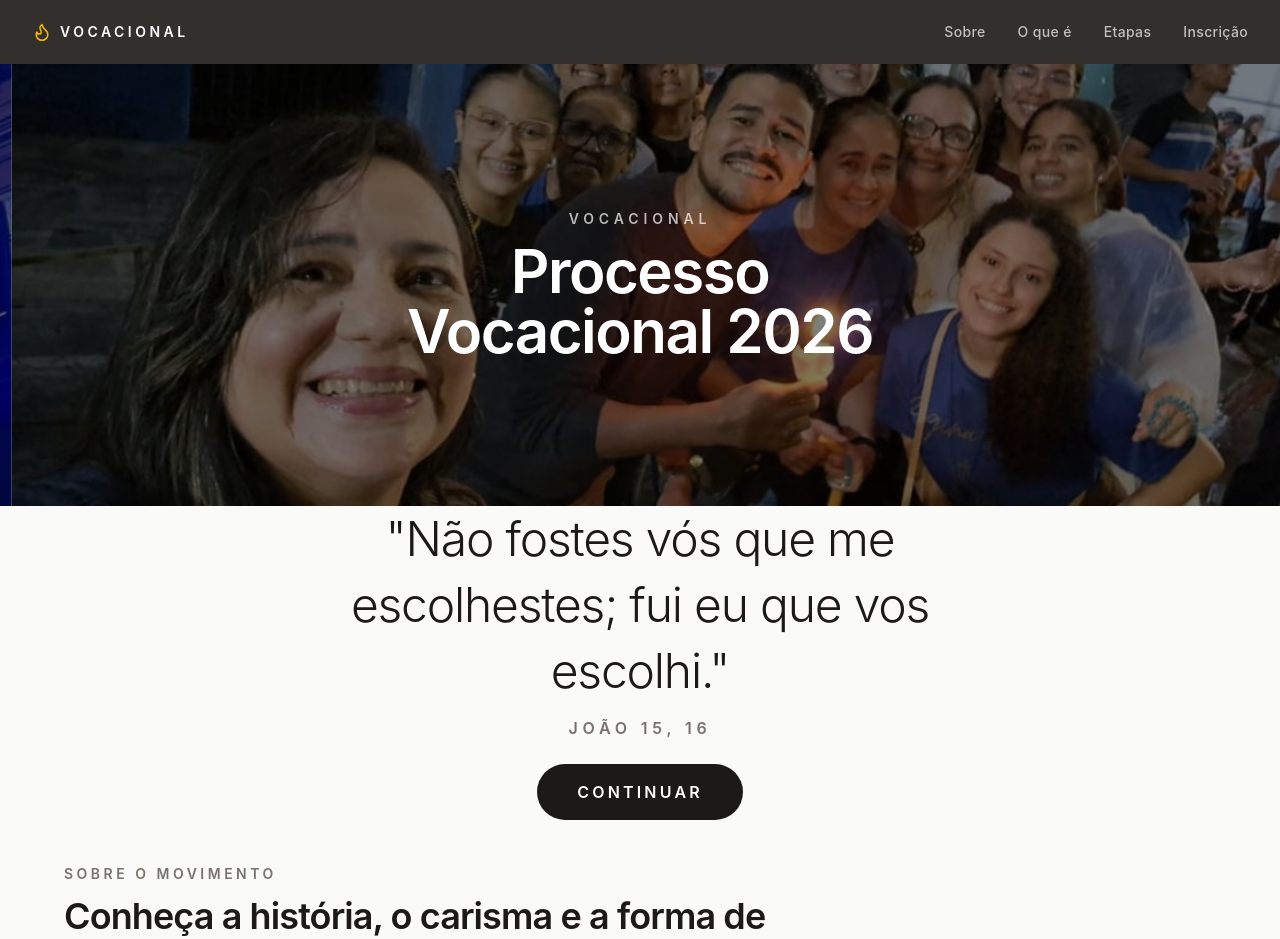
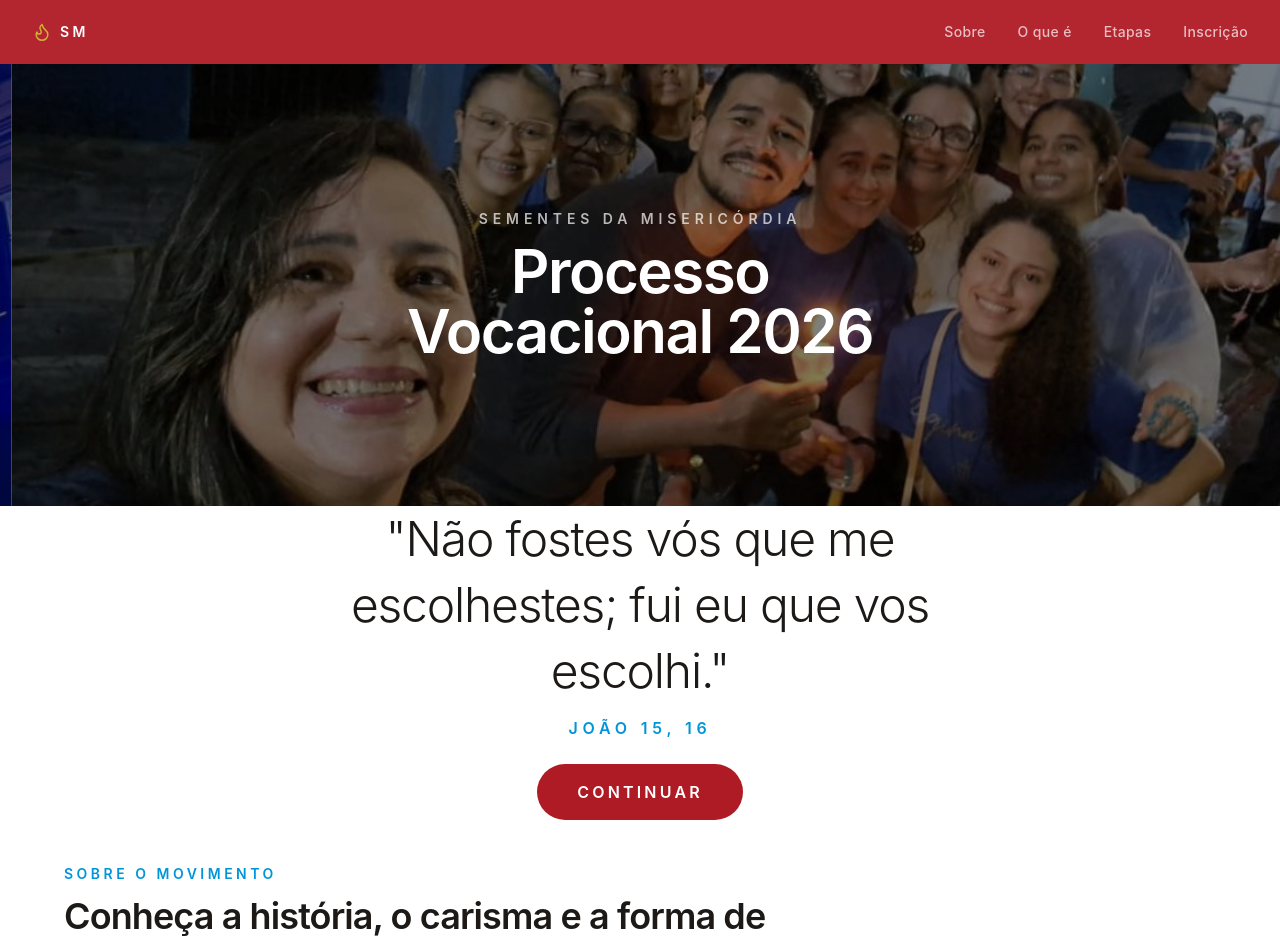
Before and after one commit to luanhmilano/sm-vocacional, a React (Vite) app: page / in a window 1280 px wide. Shown: the top 939 px of the page. Built offline with nearby package versions, Linux system fonts and the light colour scheme.

Commit message:
style: new colors and layout

```diff
--- a/src/App.tsx
+++ b/src/App.tsx
@@ -1,26 +1,56 @@
-import About from "./components/about"
-import Checklist from "./components/checklist"
-import FooterCTA from "./components/footer"
+import { lazy, Suspense } from "react"
+import Navbar from "./components/navbar"
 import Intro from "./components/intro"
-import Navbar from "./components/navbar"
-import Testemonial from "./components/testimonial"
-import Timeline from "./components/timeline"
-import WhatIs from "./components/what-is"
-import WhatIsNot from "./components/what-is-not"
+import { FadeInScroll } from "./components/utils/wrapper"
+
+const About = lazy(() => import("./components/about"))
+const Checklist = lazy(() => import("./components/checklist"))
+const FooterCTA = lazy(() => import("./components/footer"))
+const Testemonial = lazy(() => import("./components/testimonial"))
+const Timeline = lazy(() => import("./components/timeline"))
+const WhatIs = lazy(() => import("./components/what-is"))
+const WhatIsNot = lazy(() => import("./components/what-is-not"))
+
+function SectionFallback() {
+  return (
+    <div className="w-full py-24 flex items-center justify-center">
+      <span className="block w-8 h-8 rounded-full border-2 border-stone-200 border-t-movimento-red animate-spin" />
+    </div>
+  )
+}
 
 function App() {
   return (
     <>
       <Navbar />
-      <main className="bg-stone-50 text-stone-900">
+      <main className="bg-white text-stone-900">
+        <FadeInScroll>
           <Intro />
+        </FadeInScroll>
+
+        <Suspense fallback={<SectionFallback />}>
+          <FadeInScroll>
             <About />
+          </FadeInScroll>
+          <FadeInScroll>
             <WhatIs />
+          </FadeInScroll>
+          <FadeInScroll>
             <WhatIsNot />
+          </FadeInScroll>
+          <FadeInScroll>
             <Timeline />
+          </FadeInScroll>
+          <FadeInScroll>
             <Testemonial />
+          </FadeInScroll>
+          <FadeInScroll>
             <Checklist />
+          </FadeInScroll>
+          <FadeInScroll>
             <FooterCTA />
+          </FadeInScroll>
+        </Suspense>
       </main>
     </>
   )
--- a/src/components/about/index.tsx
+++ b/src/components/about/index.tsx
@@ -4,7 +4,7 @@ export default function About() {
             {/* CARDS, ÍCONES E FOTOS DE ALGUMAS MISSÕES */}
             <div className="mx-auto max-w-6xl">
                 <div className="max-w-3xl">
-                    <p className="text-sm font-semibold uppercase tracking-[0.25em] text-stone-500">Sobre o movimento</p>
+                    <p className="text-sm font-semibold uppercase tracking-[0.25em] text-movimento-blue">Sobre o movimento</p>
                     <h2 className="mt-3 text-3xl font-semibold tracking-tight sm:text-4xl">Conheça a história, o carisma e a forma de viver essa missão</h2>
                 </div>
 
--- a/src/components/intro/index.tsx
+++ b/src/components/intro/index.tsx
@@ -16,7 +16,6 @@ function scrollToAbout() {
 export default function Intro() {
     return (
         <section className="flex h-[calc(100svh-3.5rem)] flex-col lg:h-[calc(100svh-4rem)]">
-            {/* CARROSEL COM TÍTULO SOBREPOSTO */}
             <div className="relative h-[50svh] shrink-0 lg:h-3/5 lg:max-h-[615px]">
                 <EmblaCarousel
                     images={carouselImages}
@@ -24,10 +23,9 @@ export default function Intro() {
                     imageClassName="block h-full w-full object-cover brightness-50"
                 />
 
-                {/* OVERLAY COM TÍTULO */}
                 <div className="absolute inset-0 flex flex-col items-center justify-center px-6 text-center text-white">
                     <p className="mb-3 text-xs font-semibold uppercase tracking-[0.35em] text-white/70 sm:text-sm">
-                        Vocacional
+                        Sementes da Misericórdia
                     </p>
                     <h1 className="max-w-2xl text-balance text-4xl font-semibold tracking-tight sm:text-5xl lg:text-6xl">
                         Processo Vocacional 2026
@@ -36,19 +34,19 @@ export default function Intro() {
             </div>
 
             {/* CITAÇÃO + BOTÃO */}
-            <div className="flex flex-1 flex-col items-center justify-center gap-5 bg-stone-50 px-6 text-center sm:px-10">
+            <div className="flex flex-1 flex-col items-center justify-center gap-5 bg-white px-6 text-center sm:px-10">
                 <blockquote className="max-w-2xl">
                     <p className="text-2xl leading-snug font-light tracking-tight text-stone-900 sm:text-3xl lg:text-4xl xl:text-5xl">
                         "Não fostes vós que me escolhestes; fui eu que vos escolhi."
                     </p>
-                    <footer className="mt-3 text-sm font-semibold uppercase tracking-[0.3em] text-stone-500 sm:text-base">
+                    <footer className="mt-3 text-sm font-semibold uppercase tracking-[0.3em] text-movimento-blue sm:text-base">
                         João 15, 16
                     </footer>
                 </blockquote>
 
                 <button
                     onClick={scrollToAbout}
-                    className="mt-1 rounded-full bg-stone-900 px-8 py-3 text-sm font-semibold uppercase tracking-[0.2em] text-white transition-colors hover:bg-stone-700 focus-visible:outline-2 focus-visible:outline-offset-2 focus-visible:outline-stone-900 sm:px-10 sm:py-4 sm:text-base"
+                    className="mt-1 rounded-full bg-movimento-red px-8 py-3 text-sm font-semibold uppercase tracking-[0.2em] text-white transition-colors hover:bg-movimento-red/80 focus-visible:outline-2 focus-visible:outline-offset-2 focus-visible:outline-movimento-red sm:px-10 sm:py-4 sm:text-base"
                 >
                     Continuar
                 </button>
--- a/src/components/navbar/index.tsx
+++ b/src/components/navbar/index.tsx
@@ -17,9 +17,8 @@ export default function Navbar() {
     const [open, setOpen] = useState(false);
 
     return (
-        <header className="sticky top-0 z-50 h-14 bg-stone-900/90 backdrop-blur-md lg:h-16">
+        <header className="sticky top-0 z-50 h-14 bg-movimento-red/95 backdrop-blur-md lg:h-16">
             <div className="mx-auto flex h-full max-w-7xl items-center justify-between px-5 lg:px-8">
-                {/* LOGO */}
                 <a
                     href="#"
                     onClick={(e) => {
@@ -28,13 +27,12 @@ export default function Navbar() {
                     }}
                     className="flex items-center gap-2 text-white"
                 >
-                    <Flame className="h-5 w-5 text-amber-400" strokeWidth={1.75} />
+                    <Flame className="h-5 w-5 text-movimento-gold" strokeWidth={1.75} />
                     <span className="text-sm font-semibold uppercase tracking-[0.25em]">
-                        Vocacional
+                        SM
                     </span>
                 </a>
 
-                {/* NAV LINKS (desktop) */}
                 <nav className="hidden items-center gap-8 lg:flex">
                     {navLinks.map((link) => (
                         <button
@@ -47,7 +45,6 @@ export default function Navbar() {
                     ))}
                 </nav>
 
-                {/* HAMBURGER (mobile) */}
                 <button
                     aria-label={open ? "Fechar menu" : "Abrir menu"}
                     aria-expanded={open}
@@ -58,9 +55,8 @@ export default function Navbar() {
                 </button>
             </div>
 
-            {/* MOBILE MENU DROPDOWN */}
             {open && (
-                <div className="border-t border-white/10 bg-stone-900 lg:hidden">
+                <div className="border-t border-white/10 bg-movimento-red lg:hidden">
                     <nav className="flex flex-col px-5 py-4">
                         {navLinks.map((link) => (
                             <button
--- a/src/components/testimonial/index.tsx
+++ b/src/components/testimonial/index.tsx
@@ -4,7 +4,7 @@ export default function Testemonial() {
             {/* VÍDEOS E TEXTOS DE TESTEMUNHO */}
             <div className="mx-auto max-w-6xl">
                 <div className="max-w-3xl">
-                    <p className="text-sm font-semibold uppercase tracking-[0.25em] text-stone-500">Testemunhos</p>
+                    <p className="text-sm font-semibold uppercase tracking-[0.25em] text-movimento-blue">Testemunhos</p>
                     <h2 className="mt-3 text-3xl font-semibold tracking-tight sm:text-4xl">Experiências de quem já percorreu esse caminho</h2>
                 </div>
 
--- /dev/null
+++ b/src/components/utils/wrapper/index.tsx
@@ -0,0 +1,24 @@
+import { motion } from 'framer-motion';
+import type { ReactNode } from 'react';
+
+interface FadeInScrollProps {
+  children: ReactNode;
+  delay?: number;
+}
+
+export function FadeInScroll({ children, delay = 0 }: FadeInScrollProps) {
+  return (
+    <motion.div
+      initial={{ opacity: 0, y: 40 }}
+      whileInView={{ opacity: 1, y: 0 }}
+      viewport={{ once: true, amount: 0.2 }}
+      transition={{
+        duration: 0.8,
+        delay: delay,
+        ease: "easeOut"
+      }}
+    >
+      {children}
+    </motion.div>
+  );
+}
--- a/src/components/what-is-not/index.tsx
+++ b/src/components/what-is-not/index.tsx
@@ -4,7 +4,7 @@ export default function WhatIsNot() {
             {/* O QUE NÃO É O PROCESSO VOCACIONAL */}
             <div className="mx-auto max-w-6xl">
                 <div className="max-w-3xl">
-                    <p className="text-sm font-semibold uppercase tracking-[0.25em] text-stone-500">O que não é</p>
+                    <p className="text-sm font-semibold uppercase tracking-[0.25em] text-movimento-blue">O que não é</p>
                     <h2 className="mt-3 text-3xl font-semibold tracking-tight sm:text-4xl">Limites importantes para entender o processo</h2>
                 </div>
 
--- a/src/components/what-is/index.tsx
+++ b/src/components/what-is/index.tsx
@@ -4,7 +4,7 @@ export default function WhatIs() {
             {/* ESTRUTURA DO PROCESSO VOCACIONAL */}
             <div className="mx-auto max-w-6xl rounded-3xl bg-white px-6 py-8 shadow-sm ring-1 ring-stone-200 sm:px-8 sm:py-10">
                 <div className="max-w-3xl">
-                    <p className="text-sm font-semibold uppercase tracking-[0.25em] text-stone-500">O que é</p>
+                    <p className="text-sm font-semibold uppercase tracking-[0.25em] text-movimento-blue">O que é</p>
                     <h2 className="mt-3 text-3xl font-semibold tracking-tight sm:text-4xl">A estrutura do processo vocacional</h2>
                 </div>
 
--- a/src/index.css
+++ b/src/index.css
@@ -1 +1,8 @@
 @import "tailwindcss";
+
+@theme {
+  --color-movimento-red: #AF1B25;
+  --color-movimento-blue: #0095D9;
+  --color-movimento-pink: #F389A0;
+  --color-movimento-gold: #D4AF37;
+}
```
Also changed, not shown: src/components/checklist/index.tsx (+5 -5 lines), src/components/footer/index.tsx (+4 -4 lines), src/components/timeline/index.tsx (+7 -7 lines). Lines whose indentation alone changed are shown as unchanged.
